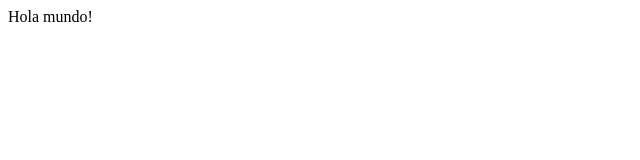
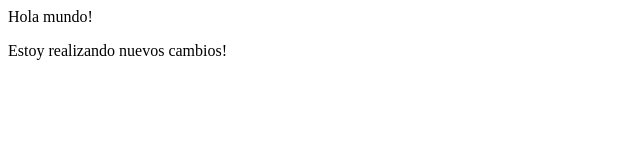
Before and after one commit to jviscarr/proyectoDemoCursoPrework, a plain HTML site: page index.html in a window 1280 px wide. Shown: the whole page, without its empty margins (0-640 px from the left). Drawn offline with Linux system fonts and the light colour scheme.

Commit message:
nuevos cambios

```diff
--- a/index.html
+++ b/index.html
@@ -8,5 +8,7 @@
 </head>
 <body>
     Hola mundo!
+
+    <p>Estoy realizando nuevos cambios!</p>
 </body>
 </html>
```
